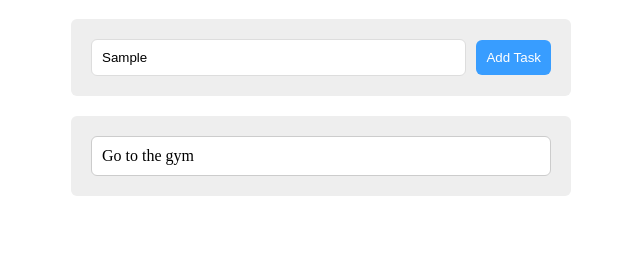
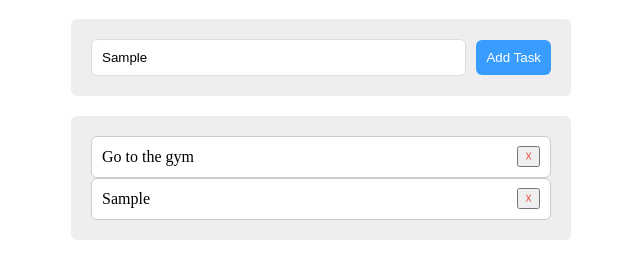
Before and after one commit to fikrcamp/todo-dom, a plain HTML site: page index.html in a window 1280 px wide. Both pictures are taken after typing "Sample" into the empty fields and a click on the input "Add Task". Shown: the part 61-340 px from the top of the page, without its empty margins (319-959 px from the left). Drawn offline with Linux system fonts and the light colour scheme.

Commit message:
finished todo-dom

```diff
--- a/index.html
+++ b/index.html
@@ -15,8 +15,8 @@
             <input type="text" id="input" />
             <input type="submit" id="add" value="Add Task" />
         </div>
-        <div class="tasks">
-            <div class="task">Go to the gym</div>
+        <div class="tasks" >
+            <div class="task" ><p>Go to the gym</p><button class="btn">&#9747;</button></div>
         </div>
 
         </div>
--- a/script.js
+++ b/script.js
@@ -1 +1,15 @@
-console.log("hello");
+document.querySelector("#add").addEventListener("click",function(){
+   let newTask =  document.querySelector("#input").value
+    let newDiv = document.createElement("div")
+    let newP = document.createElement("p")
+    let newBtn = document.createElement("button")
+   newDiv.appendChild(newP)
+   newBtn.classList.add("btn")
+   newDiv.appendChild(newBtn)
+
+   newP.innerText = newTask
+   newBtn.innerText = document.querySelector(".btn").innerText
+   newDiv.classList.add("task")
+   document.querySelector(".tasks").appendChild(newDiv)
+
+})
--- a/style.css
+++ b/style.css
@@ -80,3 +80,9 @@
     cursor: pointer;
     border-radius: 4px;
 }
+.task button{
+    color: #f44336;
+}
+.task {
+    height: 20px;
+}
```
